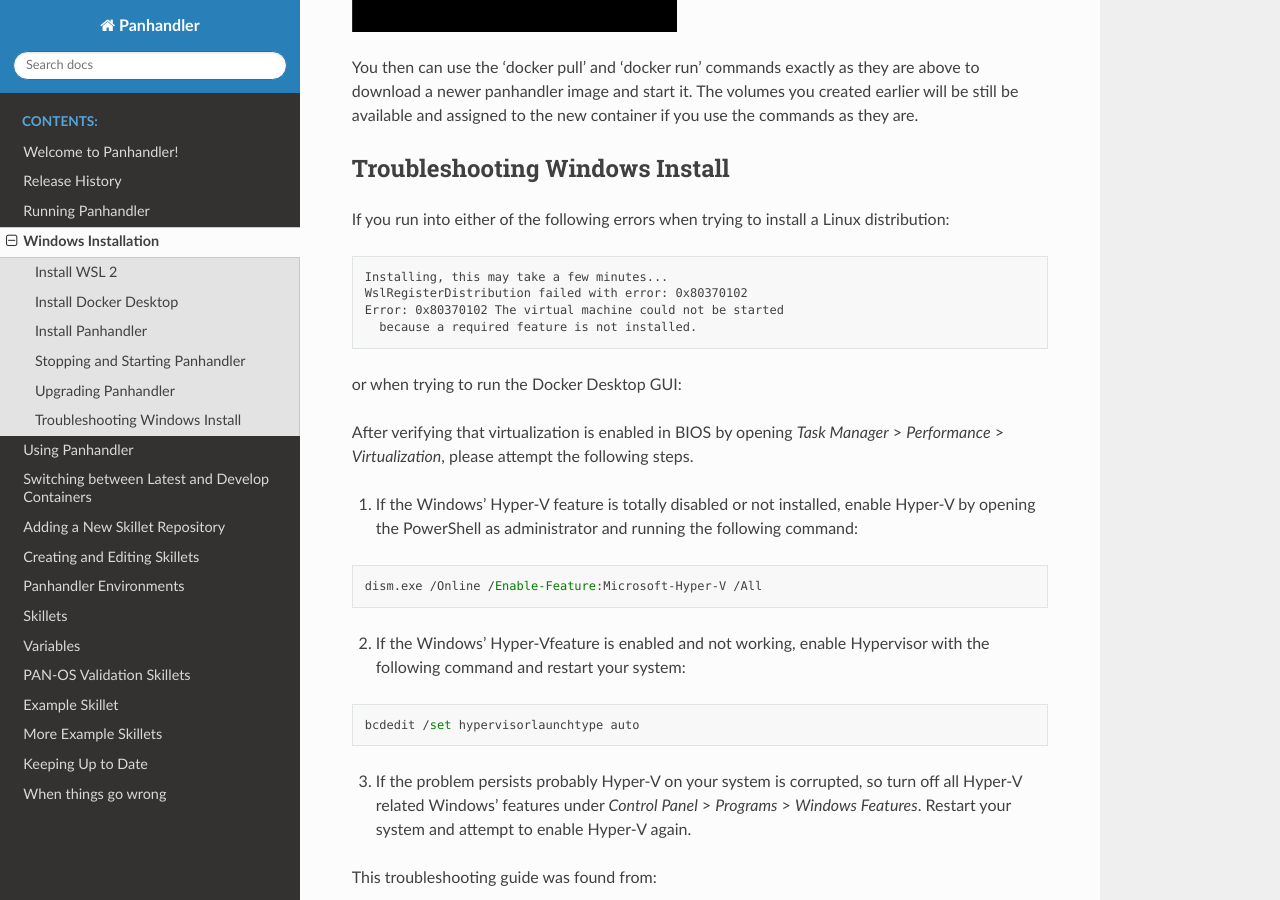
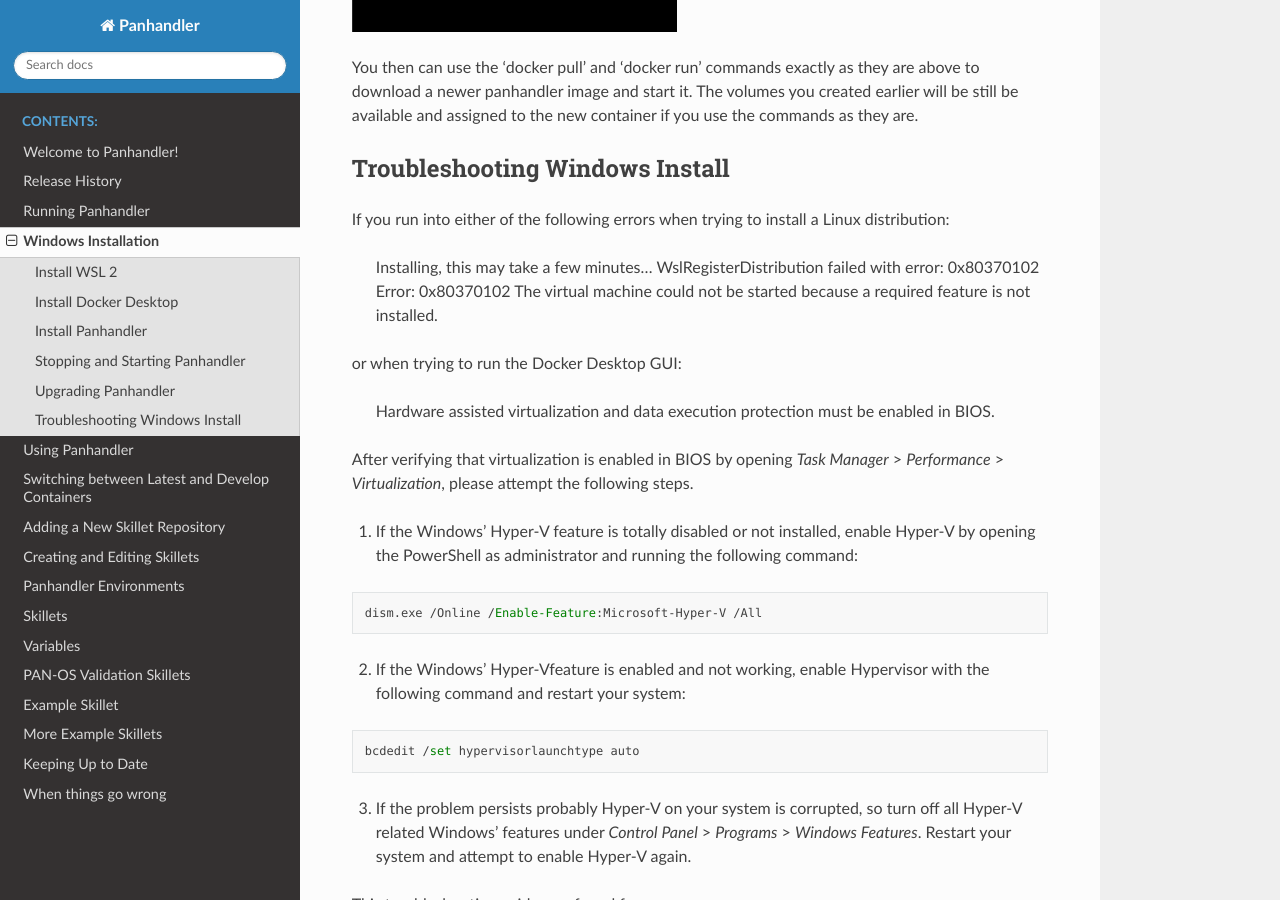
Before and after one commit to PaloAltoNetworks/panhandler, a Sphinx documentation site: the page built from docs/windows_install.rst, in a window 1280 px wide and 900 px high, scrolled down 3949 px. Built offline with Sphinx 7.4.7 and the Read the Docs theme 2.0.0, drawn with Linux system fonts in a browser that asks for light colours.

Commit message:
Update windows_install.rst
Edited the error message output

```diff
--- a/docs/windows_install.rst
+++ b/docs/windows_install.rst
@@ -145,17 +145,13 @@
 
 If you run into either of the following errors when trying to install a Linux distribution:
 
-.. code-block:: powershell
-
   Installing, this may take a few minutes...
   WslRegisterDistribution failed with error: 0x80370102
   Error: 0x80370102 The virtual machine could not be started
-    because a required feature is not installed.
+  because a required feature is not installed.
 
 or when trying to run the Docker Desktop GUI:
 
-
-.. code-block:: powershell
   Hardware assisted virtualization and data execution protection
   must be enabled in BIOS.
 
```
